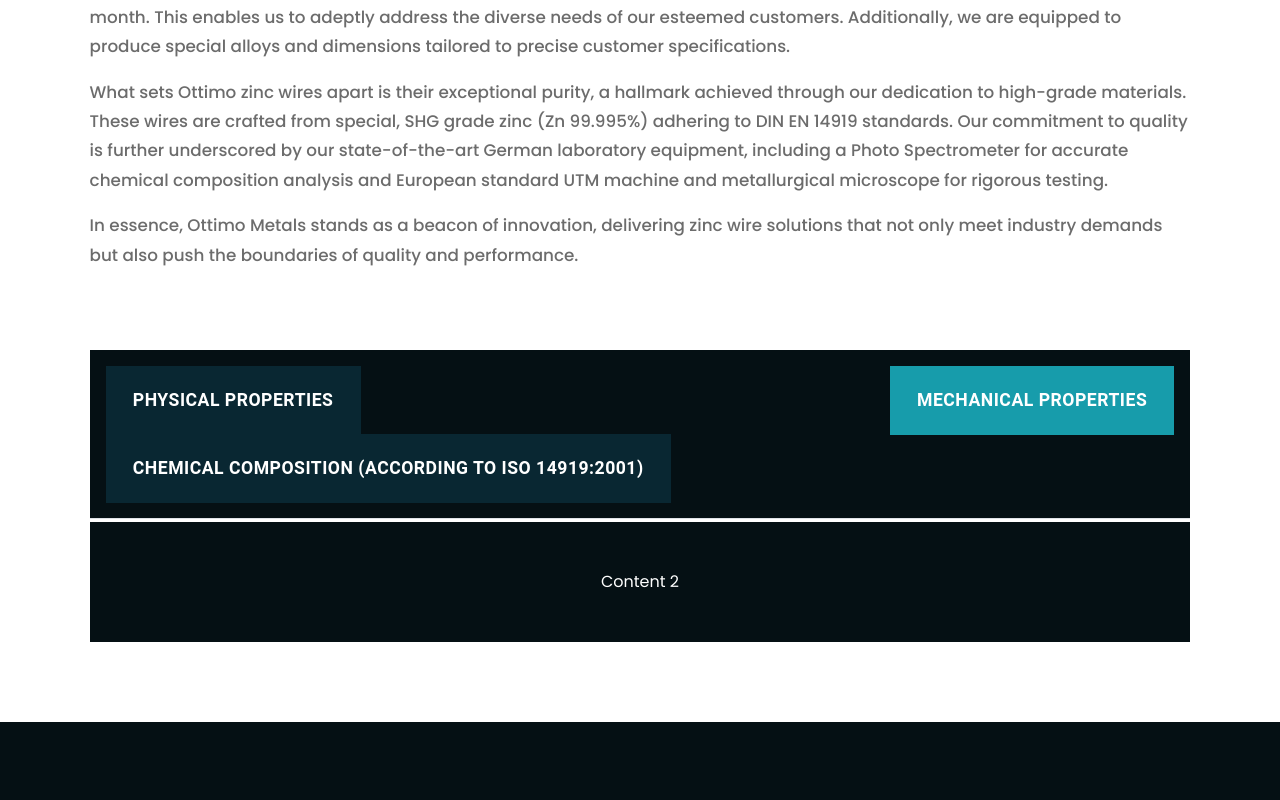
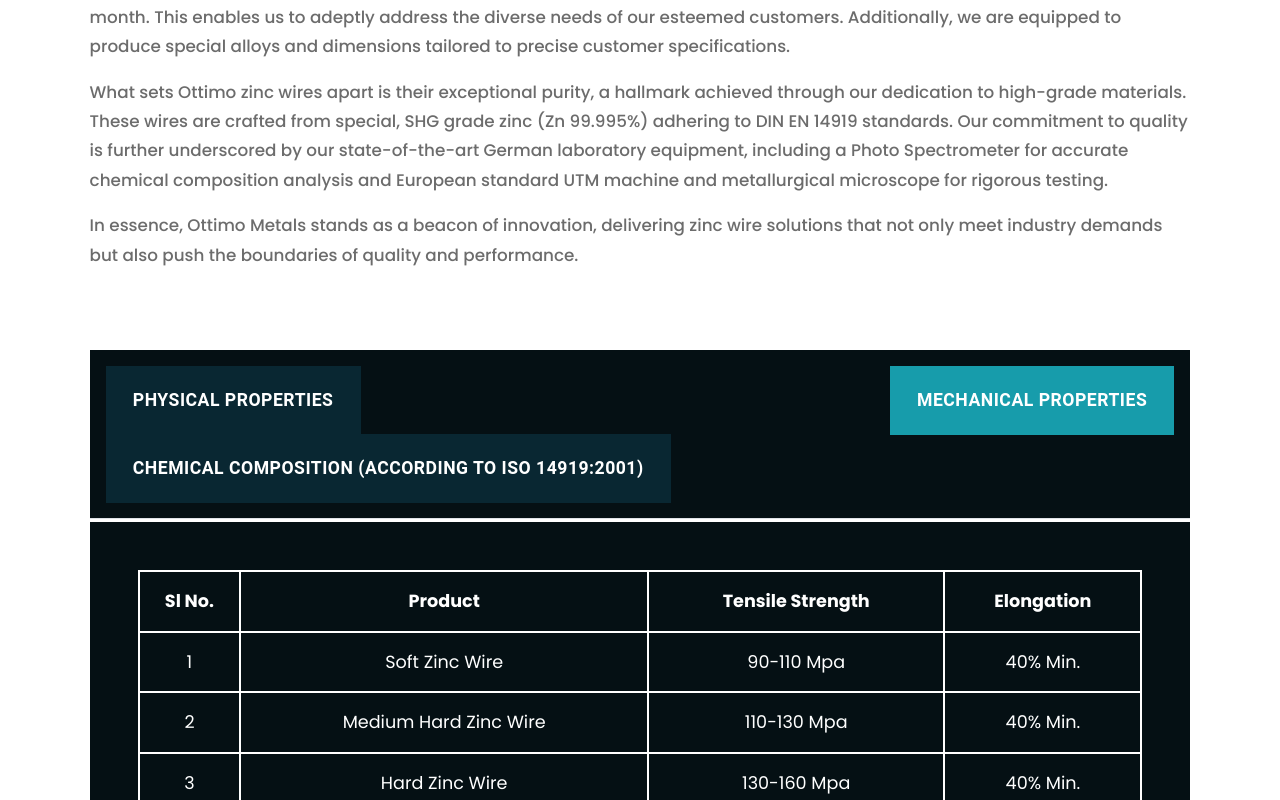
Before and after one commit to josephpal27/Ottimo-Metals, a React (Vite) app: page /products in a window 1280 px wide. Both pictures are taken after a click on the tab "MECHANICAL PROPERTIES". Shown: the part 2511-3311 px from the top of the page. Built offline with nearby package versions, Linux system fonts and the light colour scheme.

Commit message:
Tabbing system updated

```diff
--- a/src/css/Products.css
+++ b/src/css/Products.css
@@ -208,5 +208,6 @@ td, th {
   border: 2px solid #fff;
   padding: 1rem 0;
   color: #fff;
+  font-size: calc(0.7rem + 0.5vw);
 }
 /* Zinc Tabbing End */
--- a/src/pages/Products.jsx
+++ b/src/pages/Products.jsx
@@ -113,10 +113,56 @@ const Products = () => {
                                 </table>
                             </Tab.Pane>
                             <Tab.Pane eventKey="tabTwo" className="fade">
-                                Content 2
+                                <table>
+                                    <tr>
+                                        <td><b>Sl No.</b></td>
+                                        <td><b>Product</b></td>
+                                        <td><b>Tensile Strength</b></td>
+                                        <td><b>Elongation</b></td>
+                                    </tr>
+                                    <tr>
+                                        <td>1</td>
+                                        <td>Soft Zinc Wire</td>
+                                        <td>90-110 Mpa</td>
+                                        <td>40% Min.</td>
+                                    </tr>
+                                    <tr>
+                                        <td>2</td>
+                                        <td>Medium Hard Zinc Wire</td>
+                                        <td>110-130 Mpa</td>
+                                        <td>40% Min.</td>
+                                    </tr>
+                                    <tr>
+                                        <td>3</td>
+                                        <td>Hard Zinc Wire</td>
+                                        <td>130-160 Mpa</td>
+                                        <td>40% Min.</td>
+                                    </tr>
+                                </table>
                             </Tab.Pane>
                             <Tab.Pane eventKey="tabThree" className="fade">
-                                Content 3
+                                <table>
+                                    <tr>
+                                        <td><b>Pb</b></td>
+                                        <td><b>Cd</b></td>
+                                        <td><b>Sn</b></td>
+                                        <td><b>Cu</b></td>
+                                        <td><b>Fe</b></td>
+                                        <td><b>Al</b></td>
+                                        <td><b>Zn</b></td>
+                                        <td><b>Others</b></td>
+                                    </tr>
+                                    <tr>
+                                        <td>max. 0.003%</td>
+                                        <td>max. 0.003%</td>
+                                        <td>max. 0.001%</td>
+                                        <td>max. 0.001%</td>
+                                        <td>max. 0.002%</td>
+                                        <td>max. 0.001%</td>
+                                        <td>min. 99.995%</td>
+                                        <td>max. 0.005%</td>
+                                    </tr>
+                                </table>
                             </Tab.Pane>
                         </Tab.Content>
                     </Tab.Container>
```
